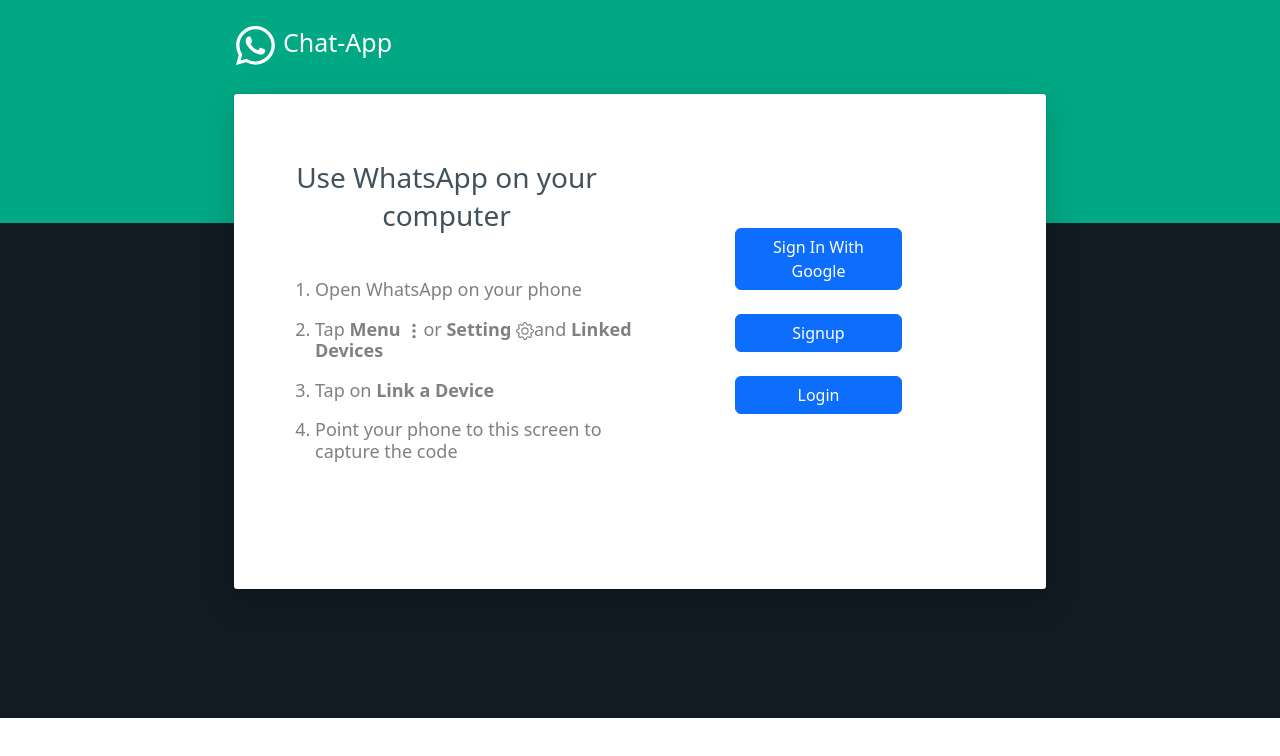
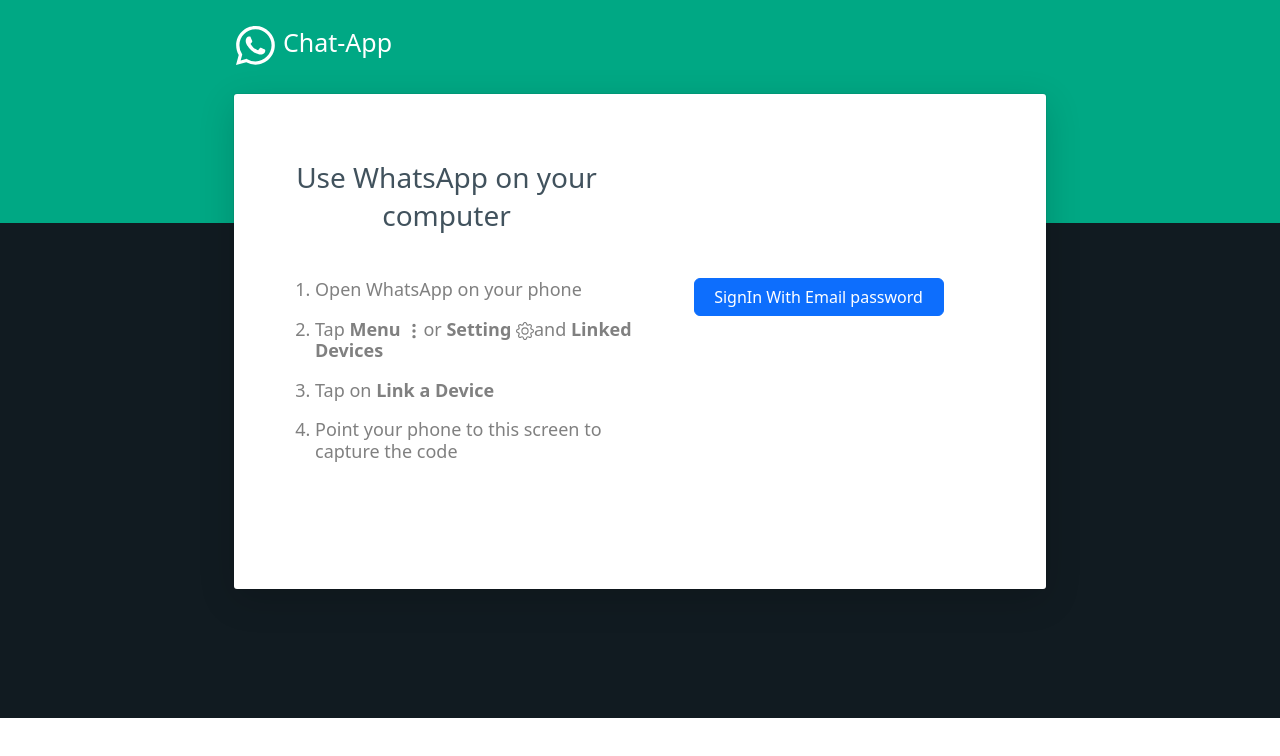
Before and after one commit to JAYMAKWANA2202/Chat-App, a React (Create React App) app: page / in a window 1280 px wide. Shown: the top 756 px of the page. Built offline with nearby package versions, Linux system fonts and the light colour scheme.

Commit message:
some update

```diff
--- a/src/Component/Login2.js
+++ b/src/Component/Login2.js
@@ -32,7 +32,7 @@ export default function Login2() {
 
     signInWithEmailAndPassword(auth, values.email, values.password)
       .then(async () => {
-        console.log("welcome");
+        toast.success("welcome to chat app");
 
         if (signInWithEmailAndPassword) {
           navigate("/chat");
@@ -48,8 +48,6 @@ export default function Login2() {
 
       <FormContainer>
         <Form onSubmit={handleSubmit}>
-          <h1>Login Page</h1>
-
           <Form.Group controlId="formBasicEmail">
             <Form.Label className="my-2 lable ">Email Address:</Form.Label>
             <Form.Control
--- a/src/Component/Navbar/Lower.js
+++ b/src/Component/Navbar/Lower.js
@@ -34,7 +34,6 @@ export default function Lower(props) {
   };
 
   const handleSignUp = () => {
-    // navigate("/Signup");
     setClick(false);
     setpage("signup");
   };
@@ -42,6 +41,10 @@ export default function Lower(props) {
   const handleLogin = () => {
     setClick(false);
     setpage("login");
+  };
+
+  const handleBack = () => {
+    setClick(true);
   };
 
   return (
@@ -70,20 +73,37 @@ export default function Lower(props) {
               {click ? (
                 <Right>
                   <Code>
-                    <Button onClick={handleGoogleSignIn}>
+                    {/* <Button onClick={handleGoogleSignIn}>
                       Sign In With Google
                     </Button>
-                    <br />
+                    <br /> */}
 
-                    <Button onClick={handleSignUp}>Signup</Button>
+                    <Button
+                      onClick={handleLogin}
+                      style={{
+                        width: "250px",
+                        marginTop: "50px",
+                      }}
+                    >
+                      SignIn With Email password
+                    </Button>
 
-                    <br />
-                    <Button onClick={handleLogin}>Login</Button>
+                    {/* <br />
+                    <Button onClick={handleLogin}>Login</Button> */}
                   </Code>
                 </Right>
               ) : (
                 <>
                   <SideRight>
+                    <Button
+                      onClick={handleBack}
+                      style={{
+                        width: "250px",
+                        marginRight: "58px",
+                      }}
+                    >
+                      Sign In With Email password
+                    </Button>
                     {page === "signup" && <Signup2 />}
                     <SideLogin>{page === "login" && <Login2 />}</SideLogin>
                   </SideRight>
@@ -185,11 +205,15 @@ const Right = styled.div`
 const SideRight = styled.div`
   margin-right: 50px;
   margin-top: -24px;
+
+  Button {
+    /* width: 300px; */
+  }
 `;
 
 const SideLogin = styled.div`
   margin-right: 70px;
-  margin-top: 25px;
+  margin-top: 5px;
 `;
 
 const Code = styled.div`
--- a/src/Component/Signup2.js
+++ b/src/Component/Signup2.js
@@ -1,8 +1,5 @@
 import React from "react";
-import Container from "react-bootstrap/Container";
-import Navbar from "react-bootstrap/Navbar";
 import styled from "styled-components";
-import { Link, Whatsapp } from "react-bootstrap-icons";
 import Form from "react-bootstrap/Form";
 import Button from "react-bootstrap/esm/Button";
 import { useState, useEffect } from "react";
@@ -23,11 +20,12 @@ import { doc, setDoc } from "firebase/firestore";
 import { getStorage } from "firebase/storage";
 import { app } from "../utilities/firebase";
 import { getFirestore } from "firebase/firestore";
-import { NavLink } from "react-router-dom";
+import { Navigate, NavLink, useNavigate } from "react-router-dom";
 import { ToastContainer, toast } from "react-toastify";
 import "react-toastify/dist/ReactToastify.css";
 
-export default function Signup(props) {
+export default function Signup() {
+  const [click, setClick] = useState(true);
   const auth = getAuth(app);
   const db = getFirestore(app);
   const storage = getStorage(app);
@@ -94,6 +92,7 @@ export default function Signup(props) {
       }
     }
   };
+
   useEffect(() => {
     if (
       Object.keys(errors).length === 0 &&
@@ -181,6 +180,7 @@ export default function Signup(props) {
           >
             Sign Up
           </Button>
+
           {/* <Form.Group controlId="formBasicPassword" className="mt-2">
             <p>
               Do you have account? <NavLink to="/Login">Login</NavLink>
```
